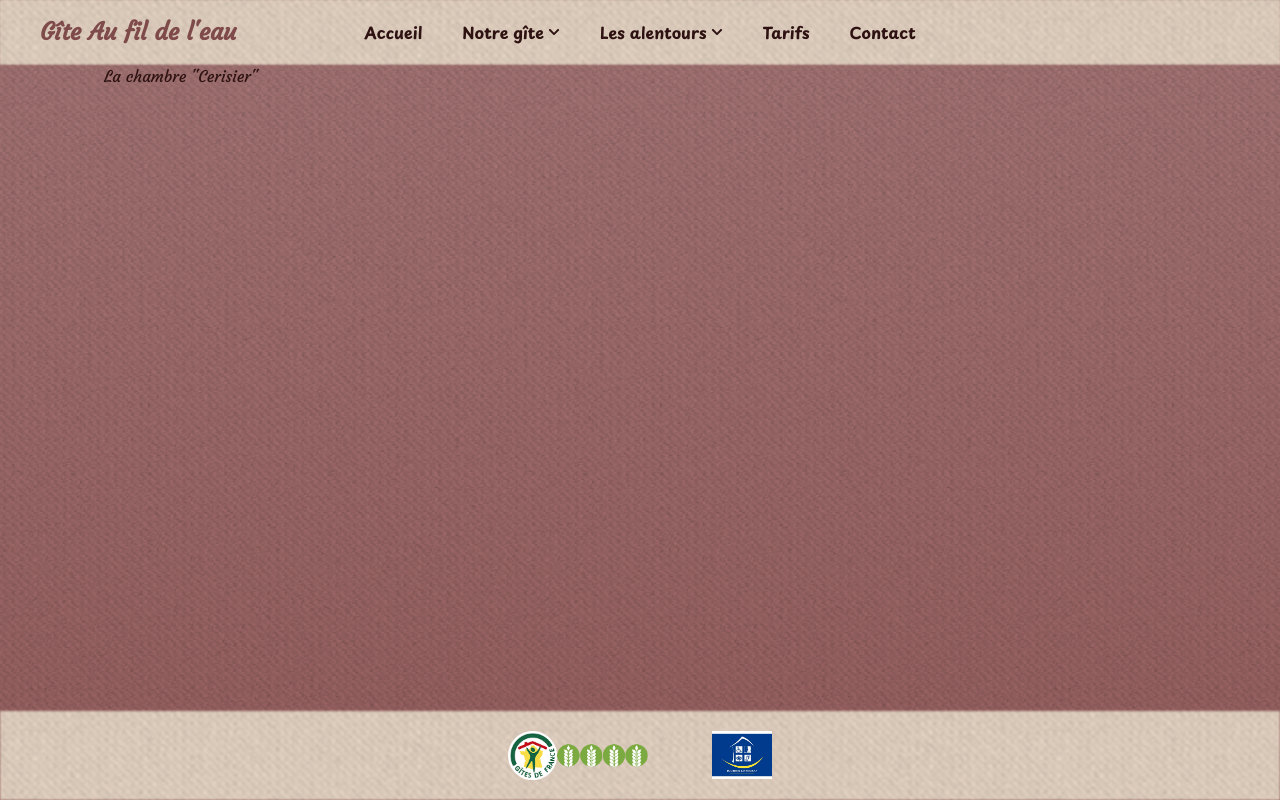
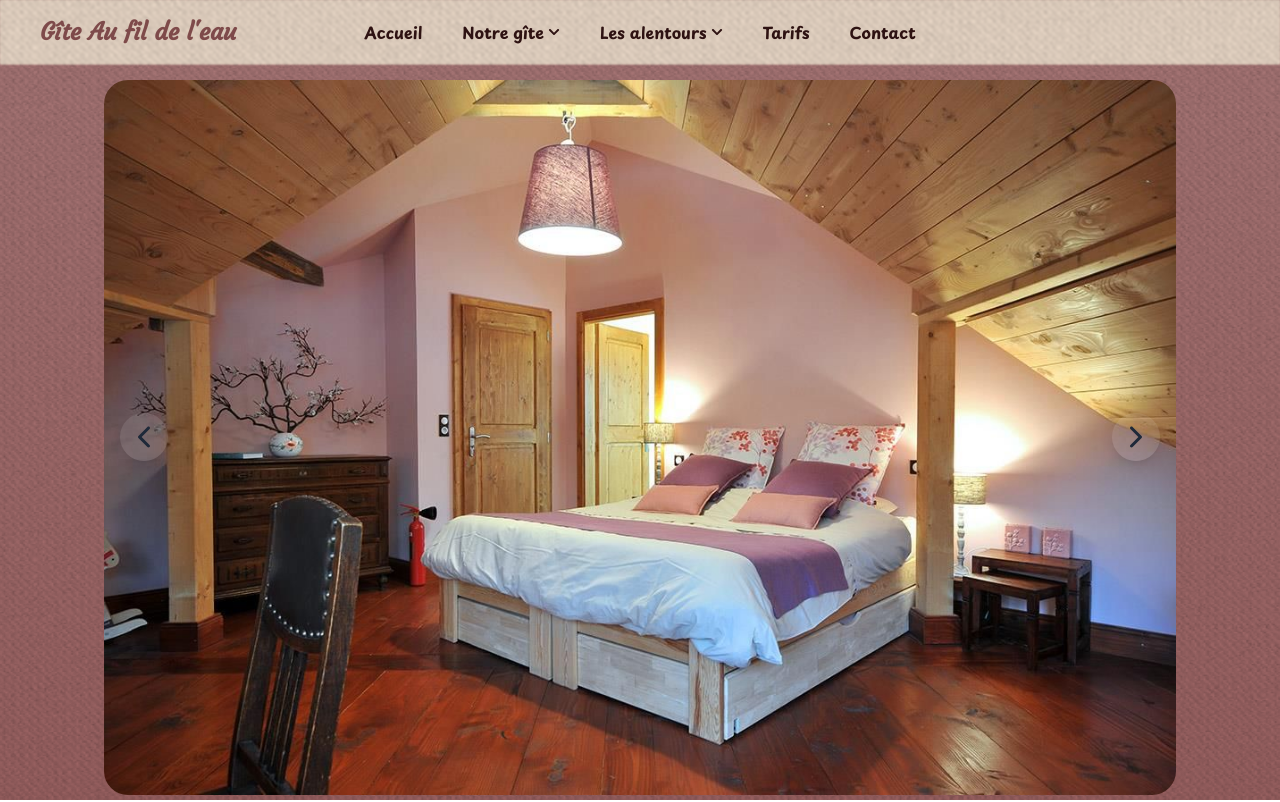
Before and after one commit to Annadesbois/gite-au-fil-de-leau, a Next.js app: page /notre-gite/chambre-cerisier in a window 1280 px wide. Shown: the top 802 px of the page. Built offline with nearby package versions, Linux system fonts and the light colour scheme.

Commit message:
create cerisier-carousel in data folder

```diff
--- a/app/notre-gite/chambre-cerisier/page.tsx
+++ b/app/notre-gite/chambre-cerisier/page.tsx
@@ -1,4 +1,13 @@
+import PhotoCarousel from "@/components/carousel/PhotoCarousel";
+import { cerisierPhotos } from "@/data/cerisier-carousel";
+
 const ChambreCerisierPage = () => {
-  return <h1>{`La chambre "Cerisier"`}</h1>;
+  return (
+    <>
+      <PhotoCarousel slides={cerisierPhotos} />
+      <h1>{`La chambre "Cerisier"`}</h1>
+
+    </>
+  );
 };
 export default ChambreCerisierPage;
--- a/app/notre-gite/sejour/page.tsx
+++ b/app/notre-gite/sejour/page.tsx
@@ -1,10 +1,10 @@
 import PhotoCarousel from "@/components/carousel/PhotoCarousel";
-import { sejourCarouselPhotos } from "../../../data/sejour-carousel";
+import { sejourPhotos } from "../../../data/sejour-carousel";
 
 const SejourPage = () => {
   return (
     <>
-      <PhotoCarousel slides={sejourCarouselPhotos} />
+      <PhotoCarousel slides={sejourPhotos} />
       <div className="content-area relative fabric-surface-light p-6 md:pb-10 rounded-tl-4xl rounded-br-4xl rounded-tr-sm rounded-bl-sm">
         <h1 className="mb-10 text-3xl font-bold text-center">Le séjour</h1>
         <div className="flex flex-col gap-12">
--- a/app/page.tsx
+++ b/app/page.tsx
@@ -1,10 +1,10 @@
 import PhotoCarousel from "@/components/carousel/PhotoCarousel";
-import { homeCarouselPhotos } from "@/data/home-carousel";
+import { homePhotos } from "@/data/home-carousel";
 
 export default function Home() {
   return (
     <>
-      <PhotoCarousel slides={homeCarouselPhotos} />
+      <PhotoCarousel slides={homePhotos} />
       <div className="content-area relative fabric-surface-light flex flex-col gap-6 p-6 md:pb-10 rounded-tl-4xl rounded-br-4xl rounded-tr-sm rounded-bl-sm">
         <div className="flex flex-col gap-6 text-center font-bold">
           <h1 className="text-2xl md:mb-4">
--- /dev/null
+++ b/data/cerisier-carousel.ts
@@ -0,0 +1,30 @@
+export const cerisierPhotos = [
+  {
+    src: "/photos-gite/chambre-cerisier/chambre-cerisier-grand-lit-vue-jardin.jpg",
+    alt: "Chambre Cerisier avec grand lit et vue sur le jardin du gîte",
+  },
+  {
+    src: "/photos-gite/chambre-cerisier/chambre-cerisier-grand-lit.jpg",
+    alt: "Chambre Cerisier avec grand lit",
+  },
+  {
+    src: "/photos-gite/chambre-cerisier/chambre-cerisier-table.jpg",
+    alt: "Espace bureau de la Chambre Cerisier avec table et chaise",
+  },
+  {
+    src: "/photos-gite/chambre-cerisier/chambre-cerisier-baignoire-chromotherapie.jpg",
+    alt: "Baignoire balnéo à chromothérapie de la Chambre Cerisier",
+  },
+  {
+    src: "/photos-gite/chambre-cerisier/chambre-cerisier-salle-de-bain.jpg",
+    alt: "Salle de bain de la Chambre Cerisier",
+  },
+  {
+    src: "/photos-gite/chambre-cerisier/chambre-cerisier-lits-jumeaux-2-lits.jpg",
+    alt: "Chambre Cerisier aménagée avec deux lits jumeaux",
+  },
+  {
+    src: "/photos-gite/chambre-cerisier/chambre-cerisier-lits-jumeaux-4-lits.jpg",
+    alt: "Chambre Cerisier configurée avec quatre lits jumeau",
+  },
+];
--- a/data/home-carousel.ts
+++ b/data/home-carousel.ts
@@ -1,4 +1,4 @@
-export const homeCarouselPhotos = [
+export const homePhotos = [
   {
     src: "/photos-gite/exterieur/jardin-salon-et-transats.jpg",
     alt: "Salon de jardin et transats dans le jardin du gîte Au fil de l’eau",
--- a/data/sejour-carousel.ts
+++ b/data/sejour-carousel.ts
@@ -1,4 +1,4 @@
-export const sejourCarouselPhotos = [
+export const sejourPhotos = [
   {
     src: "/photos-gite/sejour/sejour-vue-jardin.jpg",
     alt: "Séjour lumineux du gîte Au fil de l’eau avec vue sur le jardin",
```
Also changed, not shown: public/photos-gite/chambre-cerisier/chambre-cerisier-lits-jumeaux-2-lits.jpg (renamed from public/photos-gite/chambre-cerisier/chambre-cerisier-lits-jumeaux-vue-couloir.jpg), public/photos-gite/chambre-cerisier/chambre-cerisier-lits-jumeaux-4-lits.jpg (renamed from public/photos-gite/chambre-cerisier/chambre-cerisier-lits-jumeaux-vue-jardin.jpg).
